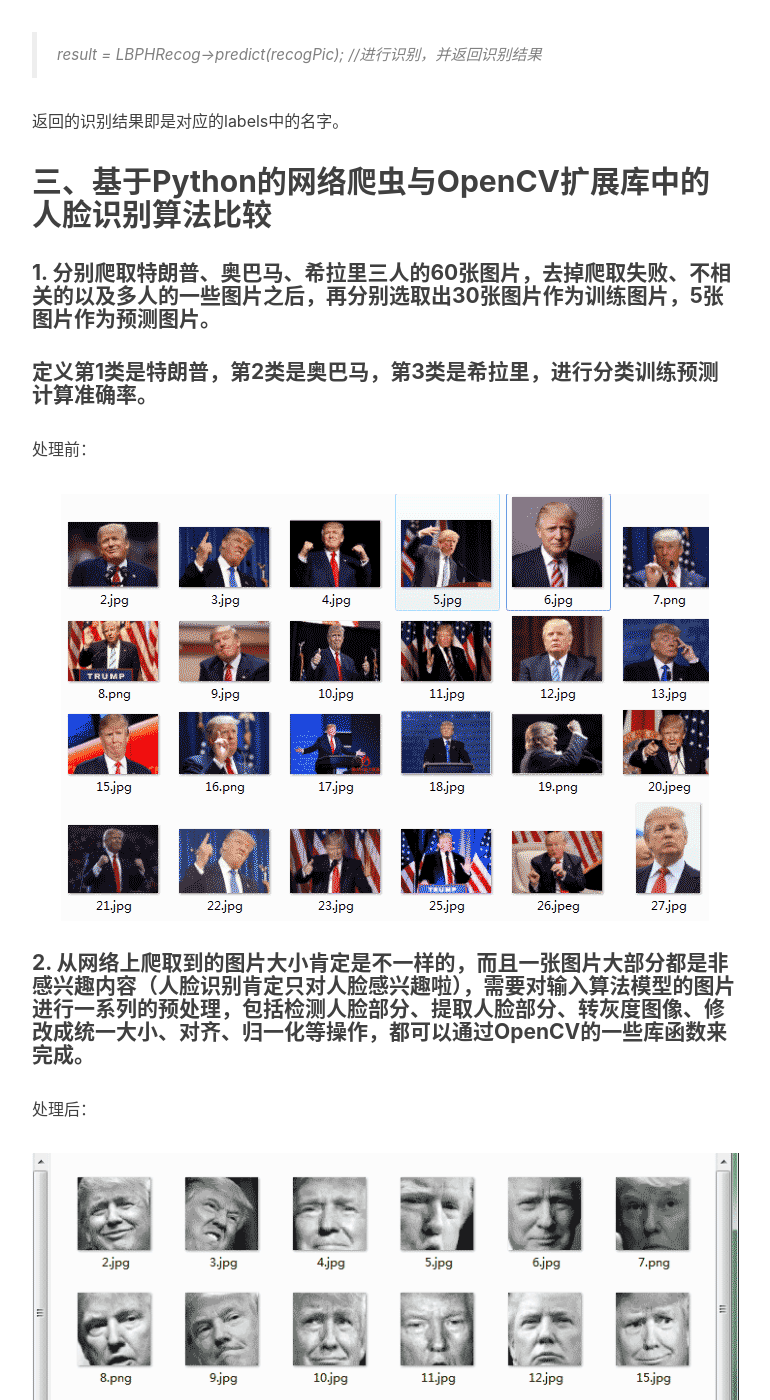
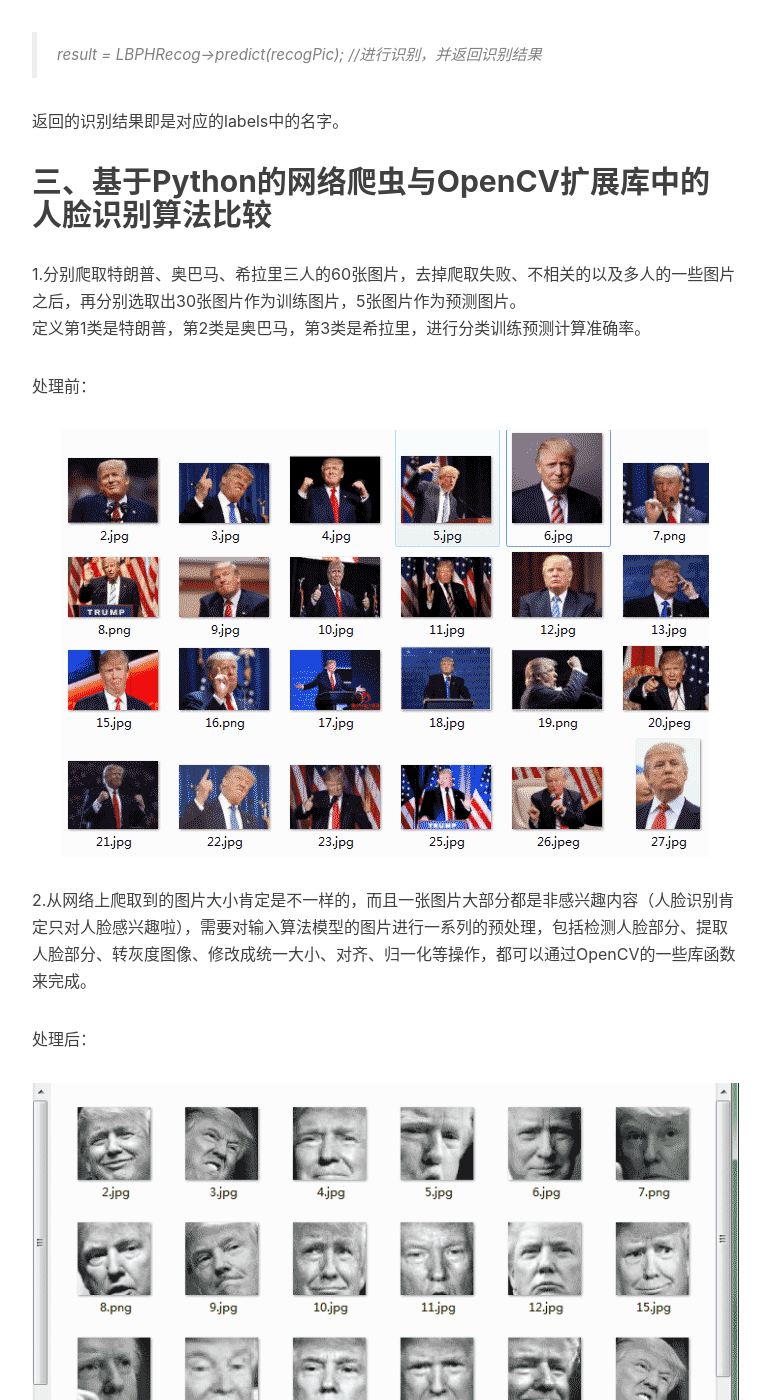
Before and after one commit to primetong/primetong.github.io, a Jekyll site: the page built from _posts/2018-03-29-opencv-python-spider-face-recognition.markdown, in a window 1280 px wide and 1400 px high, scrolled down 10923 px. Shown: the whole window, without its empty margins (233-1003 px from the left). Built offline with Jekyll 4.4.1, drawn with Linux system fonts in a browser that asks for light colours; nearby versions of some CDN libraries; comment, search, counter and statistics services are not loaded; some of the changed text lies outside the part shown.

````diff
--- a/_posts/2018-03-29-opencv-python-spider-face-recognition.markdown
+++ b/_posts/2018-03-29-opencv-python-spider-face-recognition.markdown
@@ -98,7 +98,7 @@ requests库的开发者为我们提供了详细的中文教程，查询起来很
 
 本文选择的是第二种方案，实现起来比较容易。目前的很多爬虫小工具也是采用的这种方案。
 
-经过初步调试，已经可以爬取百度图片，部分参考代码（Python3）如下，相应位置有详细注释。整个工程文件见下载页面（爬虫代码放在了工程目录下）：
+经过初步调试，已经可以爬取百度图片，部分参考代码（Python3）如下，相应位置有详细注释。整个工程文件见[下载页面](https://github.com/primetong/LearningCollectionOfWitt/tree/master/2017.DigitalImageProcessing/FaceRecognition)（爬虫代码放在了工程目录下）：
 
 ```
 
@@ -251,11 +251,14 @@ OpenCV自带的扩展库中有一个FaceRecognizer类，下面有3个人脸识
 
 OpenCV中LBPH人脸识别类如下进行创建：
 
-> Ptr<FaceRecognizer> LBPHRecog = createLBPHFaceRecognizer(1, 8 ,3, 3, 50);         //构造LBPH人脸识别类的对象并初始化
+>
+Ptr<FaceRecognizer> LBPHRecog = createLBPHFaceRecognizer(1, 8 ,3, 3, 50);
+//构造LBPH人脸识别类的对象并初始化
 
 下面看一下构造函数的原型，进而解释一下参数的含义：
 
-> CV_EXPORTS_W Ptr<FaceRecognizer> createLBPHFaceRecognizer(int radius=1, int neighbors=8, int grid_x=8, int grid_y=8, double threshold = DBL_MAX);
+>
+CV_EXPORTS_W Ptr<FaceRecognizer> createLBPHFaceRecognizer(int radius=1, int neighbors=8, int grid_x=8, int grid_y=8, double threshold = DBL_MAX);
 /*可以看到，参数是有默认值得，各个参数的含义如下：int radius = 1 ：中心像素点到周围像素点的距离，相邻像素距离为1，以此类推
 int neighbors = 8 ：选取的周围像素点的个数
 int grid_x= 8 ：将一张图片在x方向分成8块
@@ -274,21 +277,20 @@ double threshold = DBL_MAX  ：LBP特征向量相似度的阈值，只有两张
 
 ## 三、基于Python的网络爬虫与OpenCV扩展库中的人脸识别算法比较
 
-#### 1. 分别爬取特朗普、奥巴马、希拉里三人的60张图片，去掉爬取失败、不相关的以及多人的一些图片之后，再分别选取出30张图片作为训练图片，5张图片作为预测图片。
-
-#### 定义第1类是特朗普，第2类是奥巴马，第3类是希拉里，进行分类训练预测计算准确率。
+1.分别爬取特朗普、奥巴马、希拉里三人的60张图片，去掉爬取失败、不相关的以及多人的一些图片之后，再分别选取出30张图片作为训练图片，5张图片作为预测图片。
+定义第1类是特朗普，第2类是奥巴马，第3类是希拉里，进行分类训练预测计算准确率。
 
 处理前：
 
 ![Crawl-pic](/img/in-post/opencv-python-spider-face-recognition/crawl-pic.png)
 
-#### 2. 从网络上爬取到的图片大小肯定是不一样的，而且一张图片大部分都是非感兴趣内容（人脸识别肯定只对人脸感兴趣啦），需要对输入算法模型的图片进行一系列的预处理，包括检测人脸部分、提取人脸部分、转灰度图像、修改成统一大小、对齐、归一化等操作，都可以通过OpenCV的一些库函数来完成。
+2.从网络上爬取到的图片大小肯定是不一样的，而且一张图片大部分都是非感兴趣内容（人脸识别肯定只对人脸感兴趣啦），需要对输入算法模型的图片进行一系列的预处理，包括检测人脸部分、提取人脸部分、转灰度图像、修改成统一大小、对齐、归一化等操作，都可以通过OpenCV的一些库函数来完成。
 
 处理后：
 
 ![Crawl-after-porcess](/img/in-post/opencv-python-spider-face-recognition/crawl-after-porcess.png)
 
-#### 3.结果分析：
+3.结果分析：
 
 ##### （1）Eigenfaces特征算法结果：
 
@@ -384,9 +386,9 @@ int main(){
 
 由于算法实现是调用已经封装好的库，因此实现起来主要的工作就是如何将从网络上爬取到的图片作为输入来进行训练以及测试准确率。而直接爬取的图片，有姿态、表情以及分辨率等问题，还需要人工标注进行第一步的处理。
 
-####3. 训练样本的预处理很重要
+#### 3. 训练样本的预处理很重要
 
 需要注意的是，无论是训练样本和要识别的样本，人脸用统一的尺寸，这样才能有好的效果，可以用Opencv中resize函数等进行这样的操作。对于同一张人脸，尽可能得获得不同角度的照片作为训练样本，特征算法模型才能更好地识别不同角度的人脸。
 
 
-基于Python的网络爬虫与OpenCV扩展库中的人脸识别算法比较，整个工程文件见下载页面
+基于Python的网络爬虫与OpenCV扩展库中的人脸识别算法比较，整个工程文件见[下载页面](https://github.com/primetong/LearningCollectionOfWitt/tree/master/2017.DigitalImageProcessing/FaceRecognition)
````
